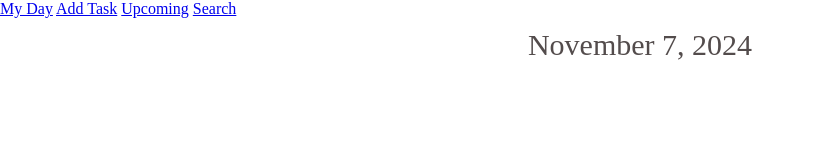
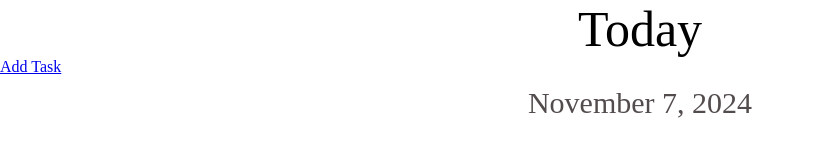
Before and after one commit to Ayanda-Radebe/to-dolist, a website: page index.html in a window 1280 px wide. Shown: the whole page, without its empty margins (0-815 px from the left). Drawn offline with Linux system fonts and the light colour scheme.

Commit message:
date added

```diff
--- a/index.html
+++ b/index.html
@@ -8,14 +8,15 @@
 </head>
 <body>
 
-<!--Side Navigation-->
+<!--Landing Page -->
+    <p class="my-day">Today</p>
+    <div class="task">
+        <a href="#" id="addTaskButton">Add Task</a>
+      </div>
 
-    <div class="sidenav">
-        <a href="#">My Day</a>
-        <a href="#" id="addTaskButton">Add Task</a>
-        <a href="#">Upcoming</a>
-        <a href="#">Search</a>
-      </div>
+<!-- Display Date -->
+<div class="date-display" id="currentDate">
+</div>
 
 
 <!--Add new task-->
@@ -30,8 +31,7 @@
     </div>
 </div>
 
-<!-- Display Date -->
-<div class="date-display" id="currentDate"></div>
+
 
 
 <script src="script.js"></script>
--- a/style.css
+++ b/style.css
@@ -6,6 +6,11 @@
 
 body{
     background-color: white;
+}
+
+.my-day{
+    text-align: center;
+    font-size: 50px;
 }
 
 
```
